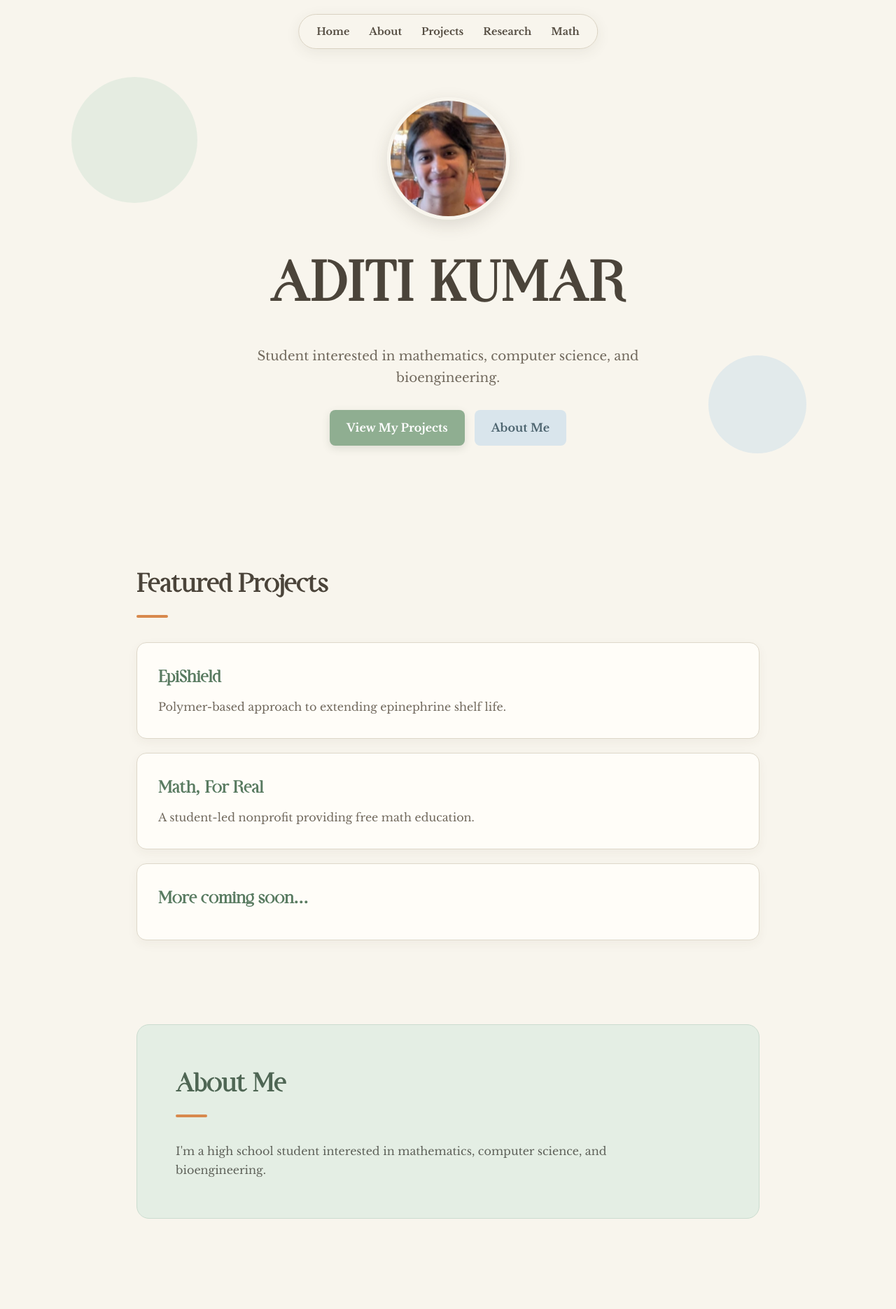
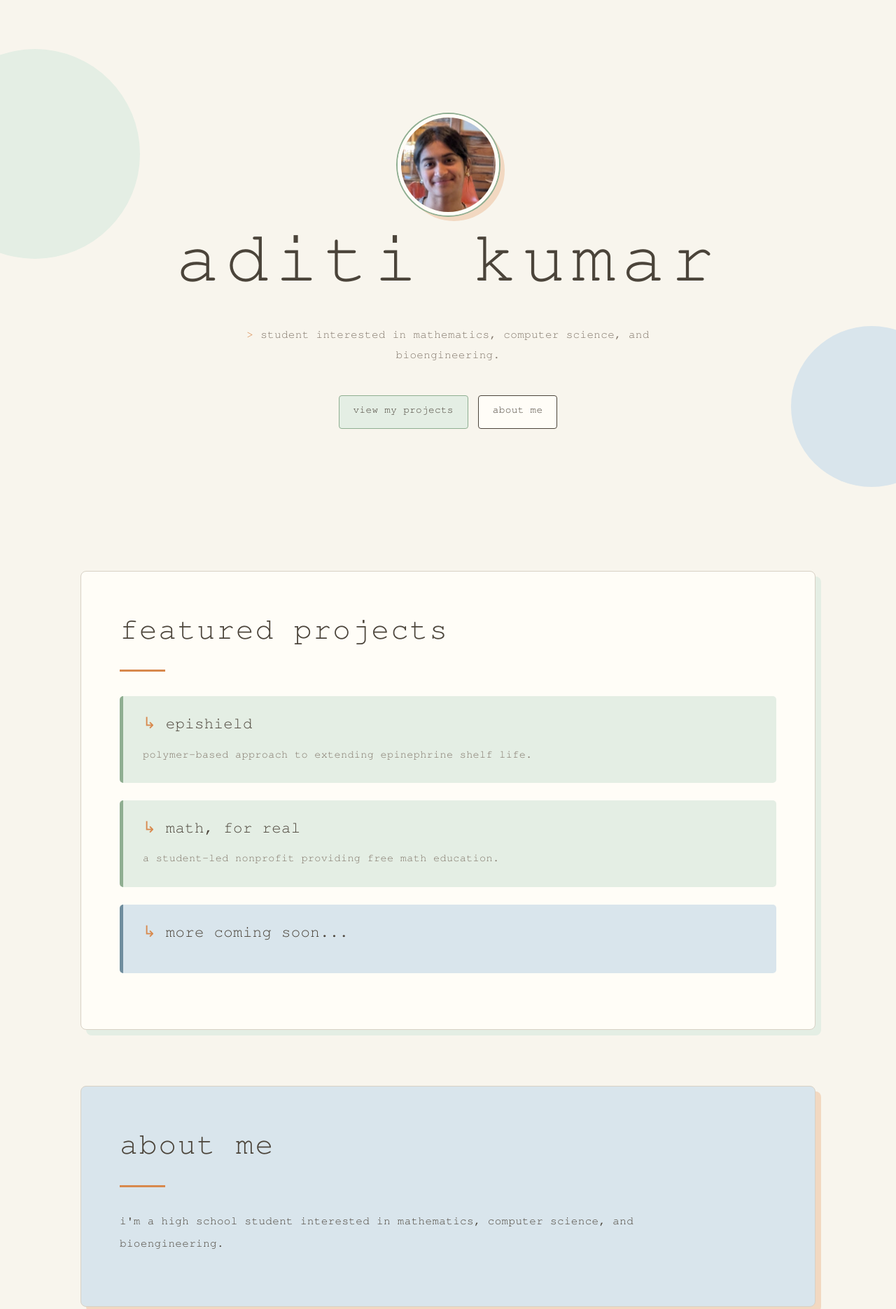
Before and after one commit to aditikumar-hello/aditi-website, a plain HTML site: page index.html in a window 1280 px wide. Shown: the top 1871 px of the page at 70% size. Drawn offline with nearby package versions, Linux system fonts and the light colour scheme.

Commit message:
Changed the font family to typewriter

```diff
--- a/index.html
+++ b/index.html
@@ -3,74 +3,79 @@
 <head>
     <meta charset="UTF-8">
     <meta name="viewport" content="width=device-width, initial-scale=1.0">
-    <title>Aditi Kumar</title>
+
+    <title>aditi kumar</title>
+
     <link rel="stylesheet" href="style.css">
-    <link rel="preconnect" href="https://fonts.googleapis.com">
-<link rel="preconnect" href="https://fonts.gstatic.com" crossorigin>
-<link href="https://fonts.googleapis.com/css2?family=Libre+Baskerville:wght@400;700&display=swap" rel="stylesheet">
 </head>
 
 <body>
 
-    <nav>
-        <a href="index.html">Home</a>
-        <a href="about.html">About</a>
-        <a href="projects.html">Projects</a>
-        <a href="research.html">Research</a>
-        <a href="math.html">Math</a>
-    </nav>
+    <header>
 
-    <header>
-        <img src="pfp.png" alt="Aditi Kumar" class="profile-photo">
-        <h1>ADITI KUMAR</h1>
+        <img src="pfp.png" alt="aditi kumar" class="profile-photo">
+
+        <h1>aditi kumar</h1>
 
         <p>
-            Student interested in mathematics,
+            student interested in mathematics,
             computer science, and bioengineering.
         </p>
 
         <div class="buttons">
-            <a href="projects.html">View My Projects</a>
-            <a href="about.html">About Me</a>
+            <a href="#projects">view my projects</a>
+            <a href="#about">about me</a>
         </div>
+
     </header>
+
 
     <main>
 
         <section id="projects">
-            <h2>Featured Projects</h2>
+
+            <h2>featured projects</h2>
 
             <div class="project">
-                <h3>EpiShield</h3>
+                <h3>epishield</h3>
+
                 <p>
-                    Polymer-based approach to extending
+                    polymer-based approach to extending
                     epinephrine shelf life.
                 </p>
             </div>
 
+
             <div class="project">
-                <h3>Math, For Real</h3>
+                <h3>math, for real</h3>
+
                 <p>
-                    A student-led nonprofit providing
+                    a student-led nonprofit providing
                     free math education.
                 </p>
             </div>
 
+
             <div class="project">
-                <h3>More coming soon...</h3>
+                <h3>more coming soon...</h3>
             </div>
 
         </section>
 
+
         <section id="about">
-            <h2>About Me</h2>
+
+            <h2>about me</h2>
+
             <p>
-                I'm a high school student interested in
+                i'm a high school student interested in
                 mathematics, computer science, and bioengineering.
             </p>
+
         </section>
 
     </main>
+
 
     <script src="script.js"></script>
 
--- a/style.css
+++ b/style.css
@@ -1,16 +1,45 @@
-/* =========================
-   GENERAL
-========================= */
+/* ================================
+   aditi kumar — personal website
+   typewriter / indie academic theme
+   ================================ */
+
+/* ---------- fonts ---------- */
+
+
 @font-face {
-    font-family: "Ardent";
-    src: url("Ardent.otf") format("opentype");
+    font-family: "Typewriter";
+    src: url("Typewriter.otf") format("opentype");
     font-weight: normal;
     font-style: normal;
 }
+
+
+/* ---------- color palette ---------- */
+
+:root {
+    --cream: #f8f5ed;
+    --paper: #fffdf7;
+
+    --sage: #8fae91;
+    --sage-light: #e4eee4;
+
+    --blue: #d9e5ec;
+    --blue-dark: #6f8d9d;
+
+    --brown: #4b443a;
+    --brown-light: #81766a;
+
+    --orange: #d8894d;
+    --orange-light: #f2d8c1;
+
+    --line: #d8d1c5;
+}
+
+
+/* ---------- basic setup ---------- */
+
 * {
     box-sizing: border-box;
-    margin: 0;
-    padding: 0;
 }
 
 html {
@@ -18,15 +47,18 @@ html {
 }
 
 body {
-    font-family: "Libre Baskerville", Georgia, serif;
-    background: #f8f5ed;
-    color: #403c35;
+    margin: 0;
+    background: var(--cream);
+    color: var(--brown);
+
+    font-family: "Typewriter", "Courier New", monospace;
+
     line-height: 1.7;
+    letter-spacing: 0.02em;
 }
 
-/* =========================
-   NAVIGATION
-========================= */
+
+/* ---------- navigation ---------- */
 
 nav {
     position: fixed;
@@ -34,424 +66,469 @@ nav {
     left: 50%;
     transform: translateX(-50%);
 
+    z-index: 100;
+
     display: flex;
-    gap: 28px;
+    gap: 8px;
 
-    padding: 12px 25px;
-    background: rgba(248, 245, 237, 0.94);
+    padding: 10px 14px;
 
-    border: 1px solid #d9d2c2;
+    background: rgba(255, 253, 247, 0.92);
+    border: 1px solid var(--line);
     border-radius: 30px;
 
-    box-shadow: 0 5px 20px rgba(70, 60, 45, 0.08);
+    box-shadow: 0 5px 20px rgba(75, 68, 58, 0.08);
 
-    z-index: 100;
+    backdrop-filter: blur(8px);
 }
 
 nav a {
+    padding: 7px 14px;
+
+    color: var(--brown);
     text-decoration: none;
-    color: #554d42;
-    font-size: 0.9rem;
-    font-weight: 600;
 
-    transition: color 0.2s ease;
+    border-radius: 20px;
+
+    font-size: 0.85rem;
+
+    transition:
+        background 0.2s ease,
+        color 0.2s ease,
+        transform 0.2s ease;
 }
 
 nav a:hover {
-    color: #c8753d;
+    background: var(--sage-light);
+    color: var(--brown);
+
+    transform: translateY(-1px);
 }
 
 
-/* =========================
-   HERO
-========================= */
+/* ---------- hero ---------- */
 
 header {
+    position: relative;
+
     min-height: 92vh;
 
     display: flex;
     flex-direction: column;
+    align-items: center;
     justify-content: center;
-    align-items: center;
 
     text-align: center;
 
-    padding: 100px 30px 60px;
+    padding: 120px 20px 80px;
 
-    position: relative;
+    overflow: hidden;
 }
 
 
-/* Decorative shapes */
+/* decorative circles */
 
 header::before {
     content: "";
+
     position: absolute;
 
-    width: 180px;
-    height: 180px;
+    width: 300px;
+    height: 300px;
 
-    background: #dce9dc;
+    top: 70px;
+    left: -100px;
+
+    background: var(--sage-light);
 
     border-radius: 50%;
-
-    top: 15%;
-    left: 8%;
-
-    opacity: 0.65;
 
     z-index: -1;
 }
 
 header::after {
     content: "";
+
     position: absolute;
 
-    width: 140px;
-    height: 140px;
+    width: 230px;
+    height: 230px;
 
-    background: #d9e5ec;
+    bottom: 40px;
+    right: -80px;
+
+    background: var(--blue);
 
     border-radius: 50%;
-
-    bottom: 12%;
-    right: 10%;
-
-    opacity: 0.7;
 
     z-index: -1;
 }
 
 
-/* =========================
-   PROFILE PHOTO
-========================= */
+/* ---------- profile picture ---------- */
 
 .profile-photo {
-    width: 175px;
-    height: 175px;
+    width: 145px;
+    height: 145px;
 
     object-fit: cover;
 
     border-radius: 50%;
 
-    border: 5px solid #f8f5ed;
+    border: 5px solid var(--paper);
 
     box-shadow:
-        0 8px 25px rgba(70, 60, 45, 0.15);
+        0 0 0 2px var(--sage),
+        8px 8px 0 var(--orange-light);
 
-    margin-bottom: 28px;
+    margin-bottom: 30px;
+
+    transition: transform 0.3s ease;
+}
+
+.profile-photo:hover {
+    transform: rotate(-2deg) scale(1.03);
 }
 
 
-/* =========================
-   HERO TEXT
-========================= */
+/* ---------- main heading ---------- */
 
 header h1 {
-    font-family: "Ardent", Georgia, serif;
+    margin: 0;
 
-    font-size: clamp(3rem, 7vw, 5rem);
+    font-family: "Typewriter", "Courier New", monospace;
 
-    letter-spacing: 2px;
+    font-size: clamp(3rem, 9vw, 6.5rem);
 
-    color: #4b443a;
+    font-weight: normal;
 
-    margin-bottom: 15px;
+    letter-spacing: 0.08em;
+
+    line-height: 1;
+
+    text-transform: lowercase;
+
+    color: var(--brown);
 }
+
+
+/* ---------- subtitle ---------- */
 
 header p {
     max-width: 600px;
 
-    font-size: 1.15rem;
+    margin: 25px auto 30px;
 
-    color: #71695d;
+    font-size: 1rem;
+
+    color: var(--brown-light);
+
+    line-height: 1.8;
 }
 
 
-/* =========================
-   BUTTONS
-========================= */
+/* ---------- little typewriter line ---------- */
+
+header p::before {
+    content: "> ";
+
+    color: var(--orange);
+}
+
+
+/* ---------- buttons ---------- */
 
 .buttons {
     display: flex;
+
     gap: 14px;
 
-    margin-top: 30px;
+    justify-content: center;
+
+    flex-wrap: wrap;
+
+    margin-top: 10px;
 }
 
 .buttons a {
+    display: inline-block;
+
+    padding: 11px 20px;
+
+    color: var(--brown);
+
     text-decoration: none;
 
-    padding: 12px 24px;
+    border: 1.5px solid var(--brown);
+
+    border-radius: 4px;
+
+    background: var(--paper);
+
+    font-family: inherit;
+
+    font-size: 0.9rem;
+
+    transition:
+        background 0.2s ease,
+        transform 0.2s ease,
+        box-shadow 0.2s ease;
+}
+
+.buttons a:first-child {
+    background: var(--sage-light);
+    border-color: var(--sage);
+}
+
+.buttons a:hover {
+    transform: translate(-2px, -2px);
+
+    box-shadow: 4px 4px 0 var(--orange-light);
+}
+
+
+/* ---------- main content ---------- */
+
+main {
+    width: min(1050px, 90%);
+
+    margin: 0 auto;
+
+    padding-bottom: 100px;
+}
+
+
+/* ---------- sections ---------- */
+
+section {
+    margin: 80px 0;
+
+    padding: 55px;
+
+    background: var(--paper);
+
+    border: 1px solid var(--line);
 
     border-radius: 8px;
 
-    background: #8fae91;
-    color: white;
-
-    font-weight: 600;
-
-    transition: all 0.25s ease;
-
-    box-shadow: 0 4px 12px rgba(70, 90, 70, 0.15);
-}
-
-.buttons a:hover {
-    transform: translateY(-3px);
-
-    background: #789a7b;
-
-    box-shadow: 0 8px 18px rgba(70, 90, 70, 0.2);
-}
-
-.buttons a:last-child {
-    background: #d9e5ec;
-
-    color: #4e6570;
-
-    box-shadow: none;
-}
-
-.buttons a:last-child:hover {
-    background: #c9dce5;
+    box-shadow: 8px 8px 0 var(--sage-light);
 }
 
 
-/* =========================
-   MAIN CONTENT
-========================= */
+/* ---------- section headings ---------- */
 
-main {
-    max-width: 950px;
+h2 {
+    margin-top: 0;
+    margin-bottom: 35px;
 
-    margin: auto;
+    font-family: "Typewriter", "Courier New", monospace;
 
-    padding: 70px 30px;
-}
+    font-size: clamp(1.8rem, 4vw, 2.7rem);
 
-section {
-    margin-bottom: 120px;
+    font-weight: normal;
+
+    text-transform: lowercase;
+
+    letter-spacing: 0.04em;
+
+    color: var(--brown);
 }
 
 
-/* =========================
-   SECTION HEADINGS
-========================= */
-h2 {
-    font-family: "Ardent", Georgia, serif;
-
-    font-size: 2.3rem;
-
-    color: #4b443a;
-
-    margin-bottom: 35px;
-}
-
-
-/* Small orange accent */
+/* little line underneath headings */
 
 h2::after {
     content: "";
 
     display: block;
 
-    width: 45px;
-    height: 4px;
+    width: 65px;
+    height: 3px;
 
-    margin-top: 10px;
+    margin-top: 12px;
 
-    background: #d8894d;
+    background: var(--orange);
+}
+
+
+/* ---------- projects ---------- */
+
+.project {
+    position: relative;
+
+    margin: 25px 0;
+
+    padding: 25px 28px;
+
+    background: var(--sage-light);
+
+    border-left: 5px solid var(--sage);
+
+    border-radius: 5px;
+
+    transition:
+        transform 0.2s ease,
+        box-shadow 0.2s ease;
+}
+
+.project:nth-of-type(3) {
+    background: var(--blue);
+
+    border-left-color: var(--blue-dark);
+}
+
+.project:hover {
+    transform: translateX(5px);
+
+    box-shadow: 5px 5px 0 var(--orange-light);
+}
+
+
+/* ---------- project titles ---------- */
+
+.project h3 {
+    margin: 0 0 10px;
+
+    font-family: "Typewriter", "Courier New", monospace;
+
+    font-size: 1.4rem;
+
+    font-weight: normal;
+
+    text-transform: lowercase;
+
+    color: var(--brown);
+}
+
+.project h3::before {
+    content: "↳ ";
+
+    color: var(--orange);
+}
+
+
+/* ---------- project descriptions ---------- */
+
+.project p {
+    margin: 0;
+
+    color: var(--brown-light);
+
+    font-size: 0.95rem;
+}
+
+
+/* ---------- about section ---------- */
+
+#about {
+    background: var(--blue);
+
+    box-shadow: 8px 8px 0 var(--orange-light);
+}
+
+#about p {
+    max-width: 750px;
+
+    font-size: 1rem;
+
+    color: var(--brown);
+
+    line-height: 2;
+}
+
+
+/* ---------- links ---------- */
+
+a {
+    color: var(--blue-dark);
+}
+
+a:hover {
+    color: var(--orange);
+}
+
+
+/* ---------- selection ---------- */
+
+::selection {
+    background: var(--orange-light);
+    color: var(--brown);
+}
+
+
+/* ---------- scrollbar ---------- */
+
+::-webkit-scrollbar {
+    width: 9px;
+}
+
+::-webkit-scrollbar-track {
+    background: var(--cream);
+}
+
+::-webkit-scrollbar-thumb {
+    background: var(--sage);
 
     border-radius: 10px;
 }
 
 
-/* =========================
-   PROJECT CARDS
-========================= */
+/* ---------- mobile ---------- */
 
-.project {
-    background: #fffdf8;
-
-    padding: 30px;
-
-    margin-bottom: 20px;
-
-    border-radius: 14px;
-
-    border: 1px solid #ded8ca;
-
-    box-shadow:
-        0 5px 15px rgba(70, 60, 45, 0.05);
-
-    transition:
-        transform 0.25s ease,
-        box-shadow 0.25s ease;
-}
-
-.project:hover {
-    transform: translateY(-5px);
-
-    box-shadow:
-        0 12px 25px rgba(70, 60, 45, 0.1);
-}
-
-.project h3 {
-    font-family: "Ardent", Georgia, serif;
-
-    font-size: 1.5rem;
-
-    color: #587a60;
-
-    margin-bottom: 8px;
-}
-
-.project p {
-    color: #71695d;
-}
-
-
-/* =========================
-   ABOUT SECTION
-========================= */
-
-#about {
-    background: #e4eee4;
-
-    padding: 55px;
-
-    border-radius: 18px;
-
-    border: 1px solid #cbdccf;
-}
-
-#about h2 {
-    color: #4f6654;
-}
-
-#about p {
-    max-width: 680px;
-
-    color: #5f625a;
-}
-
-
-/* =========================
-   MOBILE
-========================= */
-
-@media (max-width: 600px) {
+@media (max-width: 700px) {
 
     nav {
+        top: 10px;
+
         width: 92%;
 
         justify-content: center;
 
-        gap: 15px;
+        overflow-x: auto;
 
-        padding: 11px 15px;
+        white-space: nowrap;
     }
 
     nav a {
         font-size: 0.75rem;
+
+        padding: 6px 9px;
     }
 
     header {
-        padding-top: 110px;
+        min-height: 85vh;
+
+        padding: 110px 20px 60px;
+    }
+
+    .profile-photo {
+        width: 120px;
+        height: 120px;
     }
 
     header h1 {
-        font-size: 2.8rem;
+        font-size: clamp(2.5rem, 13vw, 4rem);
     }
 
     header p {
-        font-size: 1rem;
+        font-size: 0.85rem;
     }
 
-    .profile-photo {
-        width: 140px;
-        height: 140px;
+    main {
+        width: 92%;
     }
 
-    .buttons {
-        flex-direction: column;
+    section {
+        padding: 30px 22px;
 
-        width: 210px;
+        margin: 55px 0;
     }
 
-    #about {
-        padding: 35px 25px;
+    h2 {
+        font-size: 1.8rem;
     }
 
+    .project {
+        padding: 20px;
+    }
 }
-/* =========================
-OTHER PAGES
-========================= */
-
-.page {
-max-width: 950px;
-margin: auto;
-padding: 150px 30px 80px;
-}
-
-.page-intro {
-text-align: center;
-margin-bottom: 100px;
-}
-
-.page-intro h1 {
-font-family: "Ardent", Georgia, serif;
-font-size: clamp(3rem, 7vw, 5rem);
-color: #4b443a;
-margin-bottom: 20px;
-}
-
-.page-intro p {
-max-width: 650px;
-margin: auto;
-font-size: 1.15rem;
-color: #71695d;
-}
-
-.about-content {
-margin-bottom: 90px;
-}
-
-.about-content p {
-max-width: 750px;
-margin-bottom: 22px;
-color: #71695d;
-}
-
-/* =========================
-ACTIVE NAVIGATION
-========================= */
-
-nav a {
-position: relative;
-}
-
-nav a.active {
-color: #c8753d;
-}
-
-nav a.active::after {
-content: "";
-
-
-position: absolute;
-
-left: 50%;
-bottom: -5px;
-
-width: 5px;
-height: 5px;
-
-transform: translateX(-50%);
-
-background: #c8753d;
-border-radius: 50%;
-
-
-}
```
Also changed, not shown: Ardent.otf (deleted), Typewriter.otf (added).
